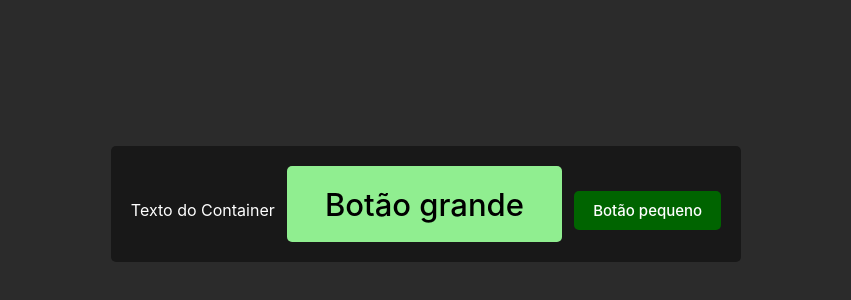
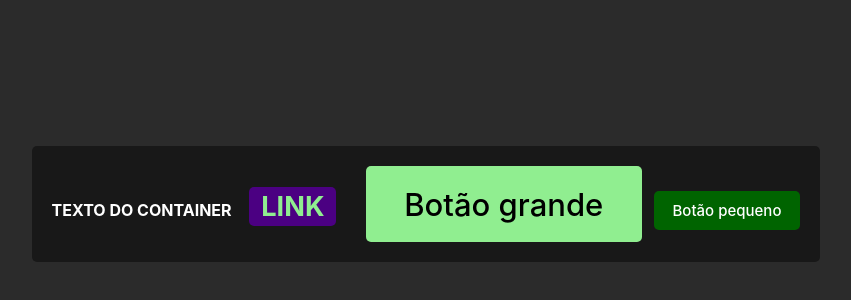
Before and after one commit to GamerCleanVic/reactJS, a React (Vite) app: page / in a window 1280 px wide. Shown: the part 196-496 px from the top of the page, without its empty margins (214-1065 px from the left). Built offline with nearby package versions, Linux system fonts and the light colour scheme.

Commit message:
+estilosFilhos

```diff
--- a/src/App.tsx
+++ b/src/App.tsx
@@ -6,7 +6,9 @@ const App = () => {
 
   return(
     <C.Container bgContainer="#181818">
-      Texto do Container
+      <span>Texto do Container</span>
+      <a href='#' className="link">Link</a>
+
       <C.Botao bg="lightgreen" >
         Botão grande
       </C.Botao>
--- a/src/components/styled1/AppStyles.ts
+++ b/src/components/styled1/AppStyles.ts
@@ -8,6 +8,28 @@ export const Container = styled.div<StyleContainer>`
     color: #fff;
     padding: 20px;
     border-radius: 5px;
+    span{
+        font-weight: bold;
+        text-transform: uppercase;
+    }
+    .link{
+        color: lightgreen;
+        margin: 1.1rem;
+        background-color: indigo;
+        padding-right: 12px;
+        padding-left: 12px;
+        padding-top: 3px;
+        padding-bottom: 3px;
+        border-radius: 5px;
+        font-weight: bold;
+        font-size: 1.7rem;
+        text-transform: uppercase;
+
+        &:hover{
+            background-color: grey;
+            color: #000;
+        }
+    }
 `;
 
 type BotaoProps = {
```
